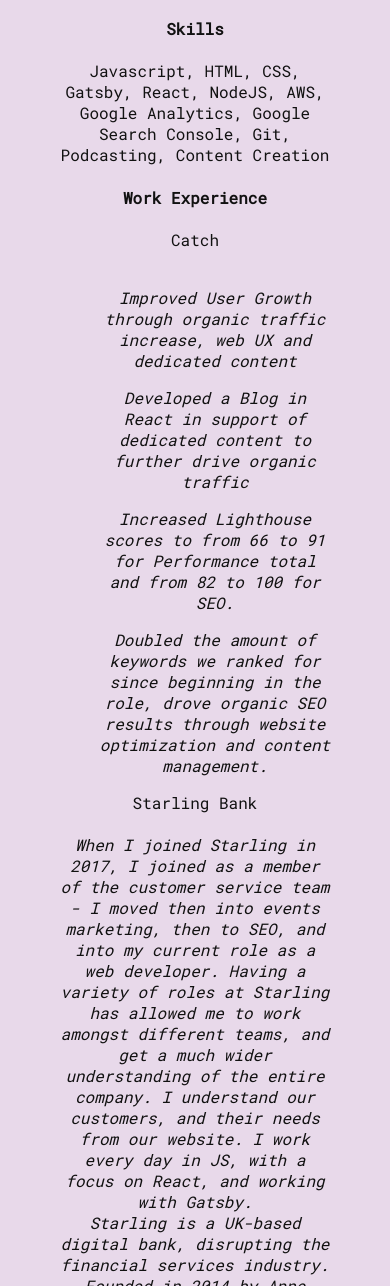
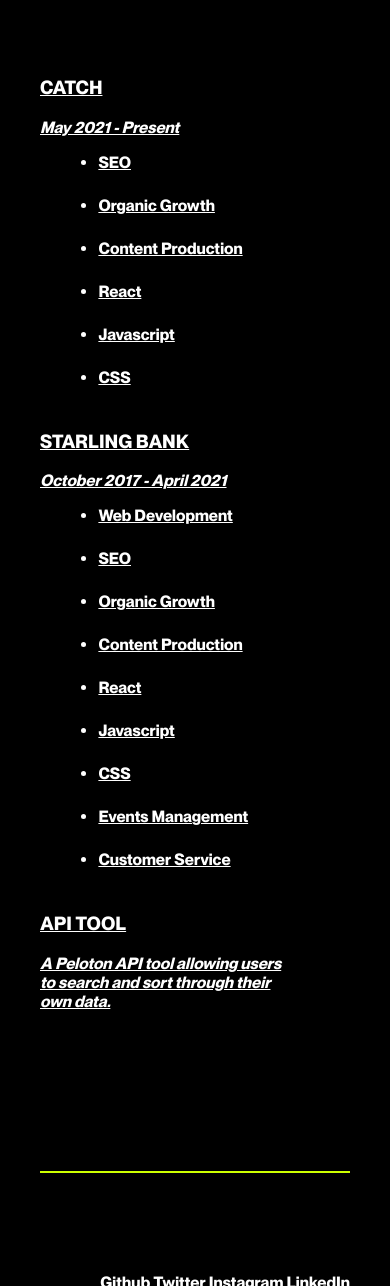
Before and after one commit to Sdeakin93/sarahjd, a website: page _site/index.html in a window 390 px wide. Shown: the part 714-2000 px from the top of the page. Drawn offline with Linux system fonts and the light colour scheme.

Commit message:
style change

```diff
--- a/_site/index.css
+++ b/_site/index.css
@@ -3,17 +3,26 @@
 }
 :root {
   --dark-background-color: #111111;
-  --dark-text-color: #eeeeee;
+  --dark-text-color: #94bad9;
+}
+@font-face {
+  font-family: "CustomFont";
+  src: url(/PPNeueMontreal-Bold.woff);
+}
+
+div {
+  font-family: "CustomFont";
 }
 body {
-  --background-color: #e8d9ea;
-  --text-color: #111111;
-  font-family: "Roboto Mono", monospace;
+  --background-color: black;
+  --text-color: white;
+  font-family: "CustomFont";
+
   padding: 40px;
   margin: auto;
   font: 500 100%;
   background: var(--background-color);
-  color: var(--text-color);
+  color: white;
 }
 
 body.theme-dark {
@@ -36,27 +45,6 @@
   outline: none;
   font-family: var(--font-family);
   background-color: transparent;
-}
-
-.page-wrap {
-  background: white;
-  height: calc(100vh - 10px);
-  display: initial;
-  gap: 1px;
-}
-.page-wrap > * {
-  padding: 1rem;
-  text-align: center;
-}
-@media (max-width: 600px) {
-  .page-wrap {
-    grid-template-columns: 100%;
-    grid-template-rows: auto;
-  }
-  .page-wrap > * {
-    grid-column: 1/-1 !important;
-    grid-row: auto !important;
-  }
 }
 
 .page-sidebar {
@@ -164,4 +152,60 @@
   text-decoration-thickness: 0.5em;
 }
 
-/*# sourceMappingURL=index.css.map */
+.portfolio-grid {
+  display: flex;
+  padding-right: 10%;
+  padding-bottom: 10rem;
+  border-bottom: 2px solid #ccff00;
+  margin-bottom: 6.25rem;
+}
+
+@media (max-width: 600px) {
+  .portfolio-grid {
+    display: grid;
+    grid-template-columns: repeat(var(--grid-col), 1fr);
+  }
+}
+
+.portfolio-item {
+  color: #111;
+  display: block;
+  text-decoration: none;
+  padding-right: 10%;
+}
+
+.portfolio-title {
+  font-weight: bold;
+  text-transform: uppercase;
+}
+
+li {
+  margin: 0 0 1.5em 1.15em;
+}
+li:before {
+  padding-right: 0.5em;
+  position: absolute;
+  right: 100%;
+  text-align: right;
+}
+.work-header {
+  font-weight: bold;
+  border-bottom: 3px solid #ccff00;
+  margin-bottom: 6.25rem;
+  max-width: 53.125rem;
+  padding-bottom: 1.875rem;
+  font-size: 3.125rem;
+}
+
+.title-header {
+  font-weight: bold;
+  max-width: 53.125rem;
+  font-size: 3.125rem;
+}
+.about {
+  max-width: 53.125rem;
+}
+
+.contact {
+  text-align: right;
+}
--- a/_site/index.html
+++ b/_site/index.html
@@ -1,72 +1,142 @@
-<!doctype html>
+<!DOCTYPE html>
 <html>
   <head>
-			<meta name="viewport" content="width=device-width, initial-scale=1">
-			<link rel="preconnect" href="https://fonts.gstatic.com">
-			<link href="https://fonts.googleapis.com/css2?family=Nunito&family=Roboto+Mono&display=swap" rel="stylesheet">
+    <meta name="viewport" content="width=device-width, initial-scale=1" />
+    <link rel="preconnect" href="https://fonts.gstatic.com" />
+    <link
+      href="https://fonts.googleapis.com/css2?family=Nunito&family=Roboto+Mono&display=swap"
+      rel="stylesheet"
+    />
     <title>Sarah Jarque-Deakin</title>
-			<link rel="stylesheet" href="index.css"><!-- Global site tag (gtag.js) - Google Analytics -->
-			<script async src="https://www.googletagmanager.com/gtag/js?id=G-5SVF1YW809"></script>
+    <link rel="stylesheet" href="index.css" />
+    <!-- Global site tag (gtag.js) - Google Analytics -->
+    <script
+      async
+      src="https://www.googletagmanager.com/gtag/js?id=G-5SVF1YW809"
+    ></script>
     <script>
       window.dataLayer = window.dataLayer || [];
-					function gtag(){dataLayer.push(arguments);}
-					gtag('js', new Date());
+      function gtag() {
+        dataLayer.push(arguments);
+      }
+      gtag("js", new Date());
 
-					gtag('config', 'G-5SVF1YW809');
+      gtag("config", "G-5SVF1YW809");
     </script>
   </head>
   <body>
-		<div class="page-wrap">
-
-			<img class="header" src="header.png" alt="a picture of Sarah"></img>
     <main class="page-main">
-				<h1>Hey, I'm Sarah!<h1>
-					<h2>I am a Growth Web Developer based out of Hoboken, NJ.</h2>
-					<h4>About Me</h4>
-					<p>I am passionate about personal development, and I believe that with proper support, an individual can achieve anything they wish to within a company.
+      <h1 class="title-header">Sarah Jarque-Deakin</h1>
+      <div class="about">
+        <b>I am a Growth Web Developer based out of Hoboken, NJ.</b>
+        <p>
+          You can find me mostly building front end components with an SEO
+          focus. You can also find me hanging out with my wife and two cats,
+          watching Formula 1.
         </p>
-					<h4>Skills</h4>
-					<p>Javascript, HTML, CSS, Gatsby, React, NodeJS, AWS, Google Analytics, Google Search Console, Git, Podcasting, Content Creation </p>
-					<h4>Work Experience</h4>
-						<p>Catch<br/><br/>
-							<i><ul>Improved User Growth through organic traffic increase, web UX and dedicated content</ul>
+      </div>
+      <h2 class="work-header">Work and Personal Projects</h2>
+      <div class="portfolio-grid">
+        <div class="portfolio-item">
+          <a href="https://catch.co" target="_blank" rel="noopener noreferrer">
+            <h3 class="portfolio-title">Catch</h3>
+            <div class="portfolio-text">
+              <i>May 2021 - Present</i>
               <ul>
-									Developed a Blog in React in support of dedicated content to further drive organic traffic</ul>
+                <li>SEO</li>
+                <li>Organic Growth</li>
+                <li>Content Production</li>
+                <li>React</li>
+                <li>Javascript</li>
+                <li>CSS</li>
+              </ul>
+            </div>
+          </a>
+        </div>
+        <div class="portfolio-item">
+          <a
+            href="https://starlingbank.com"
+            target="_blank"
+            rel="noopener noreferrer"
+          >
+            <h3 class="portfolio-title">Starling Bank</h3>
+            <div class="portfolio-text">
+              <i>October 2017 - April 2021</i>
               <ul>
-										Increased Lighthouse scores to from 66 to 91 for Performance total and from 82 to 100 for SEO.</ul>
-										<ul>
-											Doubled the amount of keywords we ranked for since beginning in the role, drove organic SEO results through website optimization and content management.</ul>  </i>
-						<p>Starling Bank<br/><br/>
-							<i>When I joined Starling in 2017, I joined as a member of the customer service team - I moved then into events marketing, then to SEO, and into my current role as a web developer. Having a variety of roles at Starling has allowed me to work amongst different teams, and get a much wider understanding of the entire company. I understand our customers, and their needs from our website. I work every day in JS, with a focus on React, and working with Gatsby.<br/>Starling is a UK-based digital bank, disrupting the financial services industry. Founded in 2014 by Anne Boden, it was granted a banking licence by the Bank of England in July 2016 and launched its first mobile personal current account in May 2017 available as a mobile app for both iOS and Android phones.</i>
-					<h4>Personal projects</h4>
-						<a href="http://infallible-raman-c574a0.netlify.app" class="email" target="_blank">A Peloton API tool allowing users to search and sort through their own data.</a>
-			</main>
-				<aside class="page-sidebar">
-						<img class="icon" src="icon.png" alt="a picture of Sarah"></img>
-						<div class="contact">
-										<h2>Get in contact</h2>
-										<a href="https://github.com/sdeakin93" class="github" target="_blank">Github</a>
-										<a href="https://twitter.com/sjarquedeakin" class="twitter" target="_blank">Twitter</a>
-										<a href="https://www.instagram.com/sarahjarquedeakin/" class="instagram" target="_blank">Instagram</a>
-										<a href="https://www.linkedin.com/in/sarah-deakin-0679aa98/" class="linkedin" target="_blank">LinkedIn</a>
-										<a href="/Sarah_CV.pdf" class="email" target="_blank">Resume</a>
-										<a href="mailto:sarahjarquedeakin@gmail.com" class="email" target="_blank">Email</a>
+                <li>Web Development</li>
+                <li>SEO</li>
+                <li>Organic Growth</li>
+                <li>Content Production</li>
+                <li>React</li>
+                <li>Javascript</li>
+                <li>CSS</li>
+                <li>Events Management</li>
+                <li>Customer Service</li>
+              </ul>
+            </div>
+          </a>
+        </div>
+        <div class="portfolio-item">
+          <a
+            href="http://infallible-raman-c574a0.netlify.app"
+            target="_blank"
+            rel="noopener noreferrer"
+          >
+            <h3 class="portfolio-title">API Tool</h3>
+            <div class="portfolio-text">
+              <i
+                >A Peloton API tool allowing users to search and sort through
+                their own data.</i
+              >
+            </div>
+          </a>
+        </div>
       </div>
 
-								<select class="select__input" id="selTheme">
-								<option value="auto">Auto</option>
-								<option value="light">Light</option>
-								<option value="dark">Dark</option>
-						</select>
+      <div class="contact">
+        <a href="https://github.com/sdeakin93" class="github" target="_blank"
+          >Github</a
+        >
+        <a
+          href="https://twitter.com/sjarquedeakin"
+          class="twitter"
+          target="_blank"
+          >Twitter</a
+        >
+        <a
+          href="https://www.instagram.com/sarahjarquedeakin/"
+          class="instagram"
+          target="_blank"
+          >Instagram</a
+        >
+        <a
+          href="https://www.linkedin.com/in/sarah-deakin-0679aa98/"
+          class="linkedin"
+          target="_blank"
+          >LinkedIn</a
+        >
+        <a href="/SJD_final_CV.pdf" class="email" target="_blank">Resume</a>
+        <a
+          href="mailto:sarahjarquedeakin@gmail.com"
+          class="email"
+          target="_blank"
+          >Email</a
+        >
       </div>
-		</div>
+    </main>
     <script>
       function applyTheme(theme) {
-							document.body.classList.remove("theme-auto", "theme-light", "theme-dark");
+        document.body.classList.remove(
+          "theme-auto",
+          "theme-light",
+          "theme-dark"
+        );
         document.body.classList.add(`theme-${theme}`);
       }
       document.addEventListener("DOMContentLoaded", () => {
-							document.querySelector("#selTheme").addEventListener("change", function() {
+        document
+          .querySelector("#selTheme")
+          .addEventListener("change", function () {
             applyTheme(this.value);
           });
       });
```
Also changed, not shown: _site/PPHatton-Ultrabold.woff (added), _site/PPNeueMontreal-Bold.woff (added), _site/icon.png (deleted), 4 other files. Lines whose indentation alone changed are shown as unchanged.
